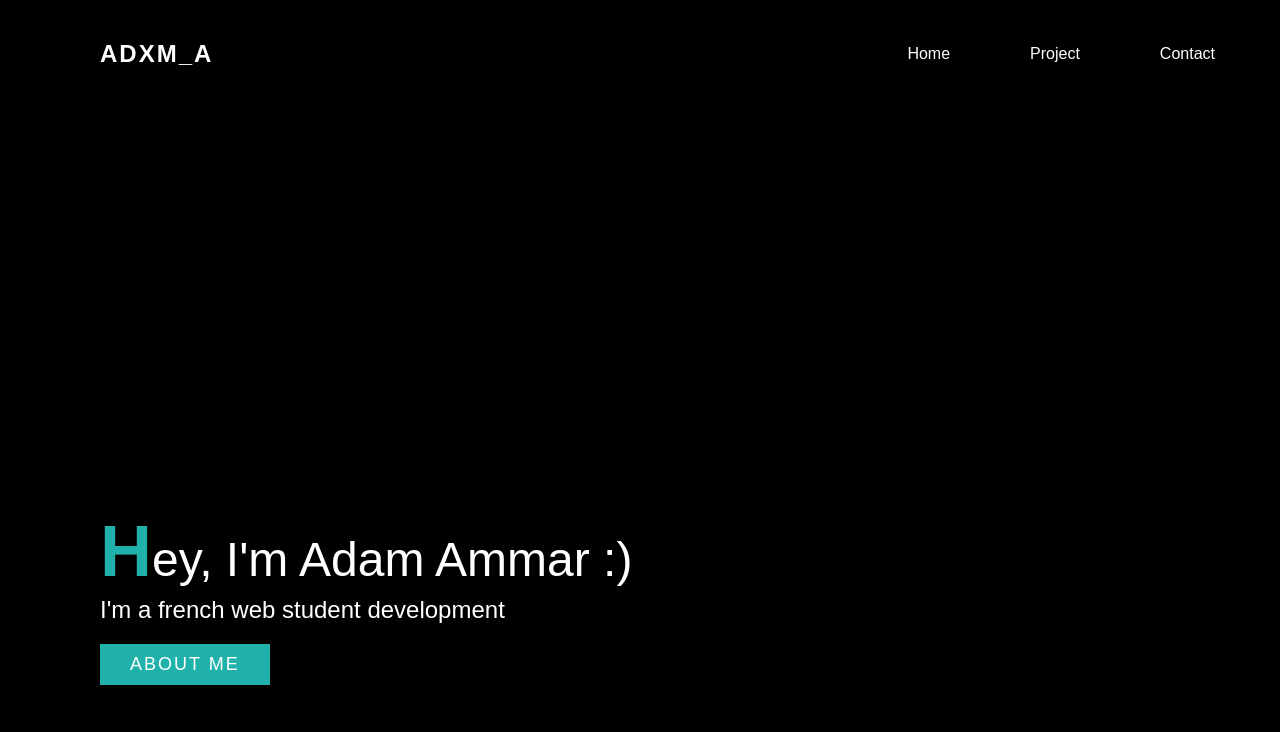
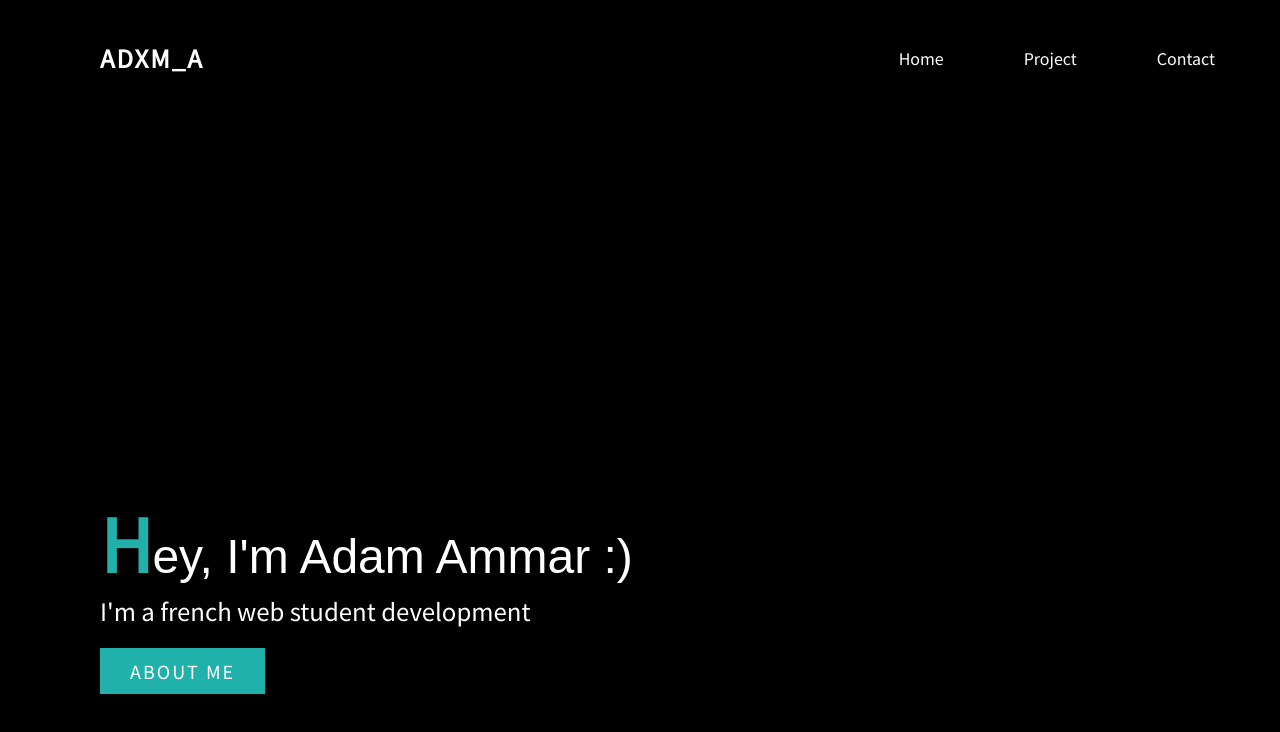
Before and after one commit to ChampiEZ/Portfolio_A, a plain HTML site: page home.html in a window 1280 px wide. Shown: the top 732 px of the page. Drawn offline with Linux system fonts and the light colour scheme; a web font is replaced by a local one.

Commit message:
:lipstick: Add CSS

```diff
--- /dev/null
+++ b/css/projet.css
@@ -0,0 +1,135 @@
+@import url('https://fonts.googleapis.com/css2?family=Noto+Sans+JP&display=swap');
+@import url('https://fonts.googleapis.com/css2?family=Roboto:wght@300&display=swap');
+
+
+html {
+    font-family: Verdana, Genava, Tahoma, sans-serif;
+}
+
+body {
+    line-height: 1;
+    background-color: rgba(172, 166, 166, 0.12);
+    top: 0;
+
+    font-family: 'Noto Sans JP', sans-serif;
+}
+
+ol,
+ul {
+    list-style: none;
+}
+
+
+/* header */
+header{
+    position: fixed;
+    top: 0;
+    left: 0;
+    width: 100%;
+    padding: 40px 100px;
+    z-index: 1000;
+    display: flex;
+    justify-content: space-between;
+    align-items: center;
+    transition: 0.5s;
+
+  }
+
+  header.sticky{
+    background-color: #fff;
+    padding: 20px 100px;
+  }
+  header.sticky .logo{
+    color: #000;
+  }
+  header.sticky ul li a{
+    color: #000;
+  }
+
+  header .logo{
+    color: black;
+    font-size: 24px;
+    text-transform: uppercase; /* MAJUSCULE */
+    text-decoration: none;
+    font-weight: 700;
+    letter-spacing: 2px;
+  }
+
+  header ul{
+    position: relative;
+    display: flex;
+    margin-right: 100px;
+  }
+
+  header ul li {
+    position: relative;
+    list-style: none;
+    margin-right: 50px;
+  }
+
+  header ul li a{
+    position: relative;
+    display: inline-block;
+    margin: 0 15px;
+    color: black;
+    text-decoration: none;
+  }
+
+  header ul li a:hover{
+    color:darkorange;
+  }
+
+/* contenu */
+
+.title_blog{
+    margin-top: 30px;
+    font-family: 'Roboto', sans-serif;
+    font-size: 50px;
+    text-align: center;
+  }
+  .ligne{
+    width: 70%;
+    margin-bottom: 50px;
+  }
+  .clr_g2{
+    color: crimson;
+  }
+  .articles {
+    margin-top: 30px;
+    padding-left: 50px;
+    margin-top: 150px;
+  }
+
+  .articles .article {
+    display: flex;
+    flex-wrap: wrap;
+    margin-bottom: 30px;
+  }
+
+  .articles .article .img_article img {
+    height: 300px;
+    width: 500px;
+  }
+
+  .articles .article .txt_article {
+    max-width: 50%;
+    margin-left: 40px;
+  }
+
+  .articles .article .txt_article p.date {
+    color: dimgrey;
+  }
+
+  .des_article {
+    color: #2d2d2d;
+  }
+
+  .inputBox input[type="submit"] {
+    width: 100px;
+    background-color: crimson;
+    color: #fff;
+    border-radius: 10px;
+    cursor: pointer;
+    padding: 10px;
+    font-size: 18px;
+  }
--- a/css/style.css
+++ b/css/style.css
@@ -1,12 +1,12 @@
-@import url('https://fonts.googleapis.com/css2?family=Roboto:wght@300&family=Zen+Kaku+Gothic+Antique:wght@500&display=swap');
-@import url('https://fonts.googleapis.com/css2?family=Roboto:wght@300&family=Zen+Kaku+Gothic+Antique&display=swap');
+@import url('https://fonts.googleapis.com/css2?family=Noto+Sans+JP&display=swap');
+@import url('https://fonts.googleapis.com/css2?family=Roboto:wght@300&display=swap');
 
 * {
   margin: 0;
   padding: 0;
   text-decoration: none;
-  font-family: 'Roboto', sans-serif;
-  font-family: 'Zen Kaku Gothic Antique', sans-serif;
+  font-family: Verdana, Genava, Tahoma, sans-serif;
+  font-family: 'Noto Sans JP', sans-serif;
 
 }
 
@@ -458,3 +458,6 @@ footer {
   align-items: center;
   padding-right: 20px;
 }
+
+
+/* Projet CSS */
--- a/css/style2.css
+++ b/css/style2.css
@@ -1,10 +1,10 @@
-@import url('https://fonts.googleapis.com/css2?family=Roboto:wght@300&family=Zen+Kaku+Gothic+Antique:wght@500&display=swap');
-@import url('https://fonts.googleapis.com/css2?family=Roboto:wght@300&family=Zen+Kaku+Gothic+Antique&display=swap');
+@import url('https://fonts.googleapis.com/css2?family=Noto+Sans+JP&display=swap');
+@import url('https://fonts.googleapis.com/css2?family=Roboto:wght@300&display=swap');
 
 html {
-    font-family: 'Roboto', sans-serif;
-    font-family: 'Zen Kaku Gothic Antique', sans-serif;
-}
+    font-family: Verdana, Genava, Tahoma, sans-serif;
+    font-family: 'Noto Sans JP', sans-serif;
+  }
 
 * {
     margin: 0;
--- a/home.html
+++ b/home.html
@@ -16,7 +16,7 @@
             <div class="toggle"></div>
             <ul>
                 <li><a href="#">Home</span></a></li>
-                <li><a href="#">Project</span></a></li>
+                <li><a href="projet.html">Project</span></a></li>
                 <li><a href="Contact.html">Contact</span></a></li>
             </ul>
     </header>
```
Also changed, not shown: Contact.html (+1 -1 lines), projet.html (added, +88 -0 lines), img/G2rekkles 1280x720.jpg (added).
